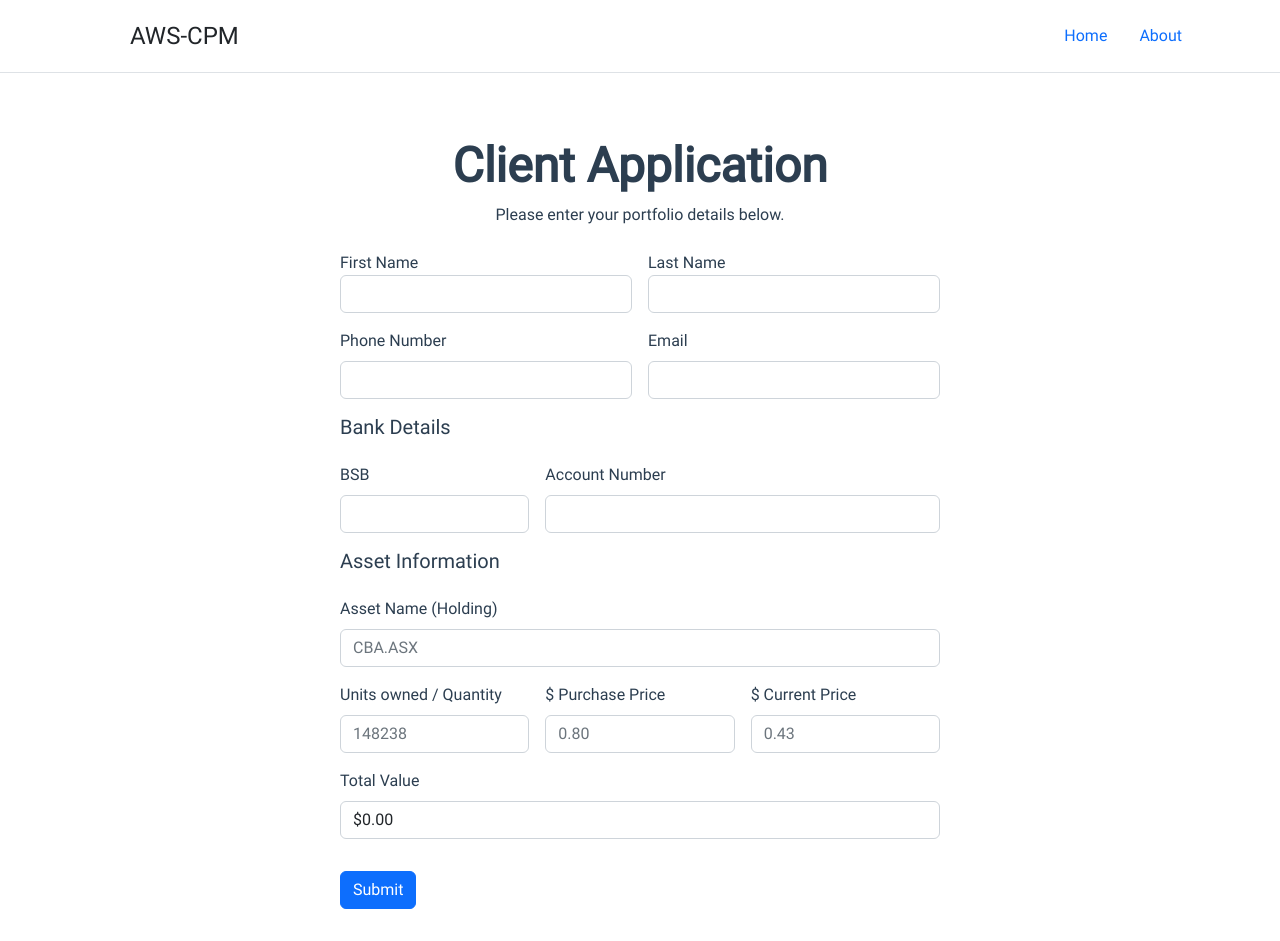
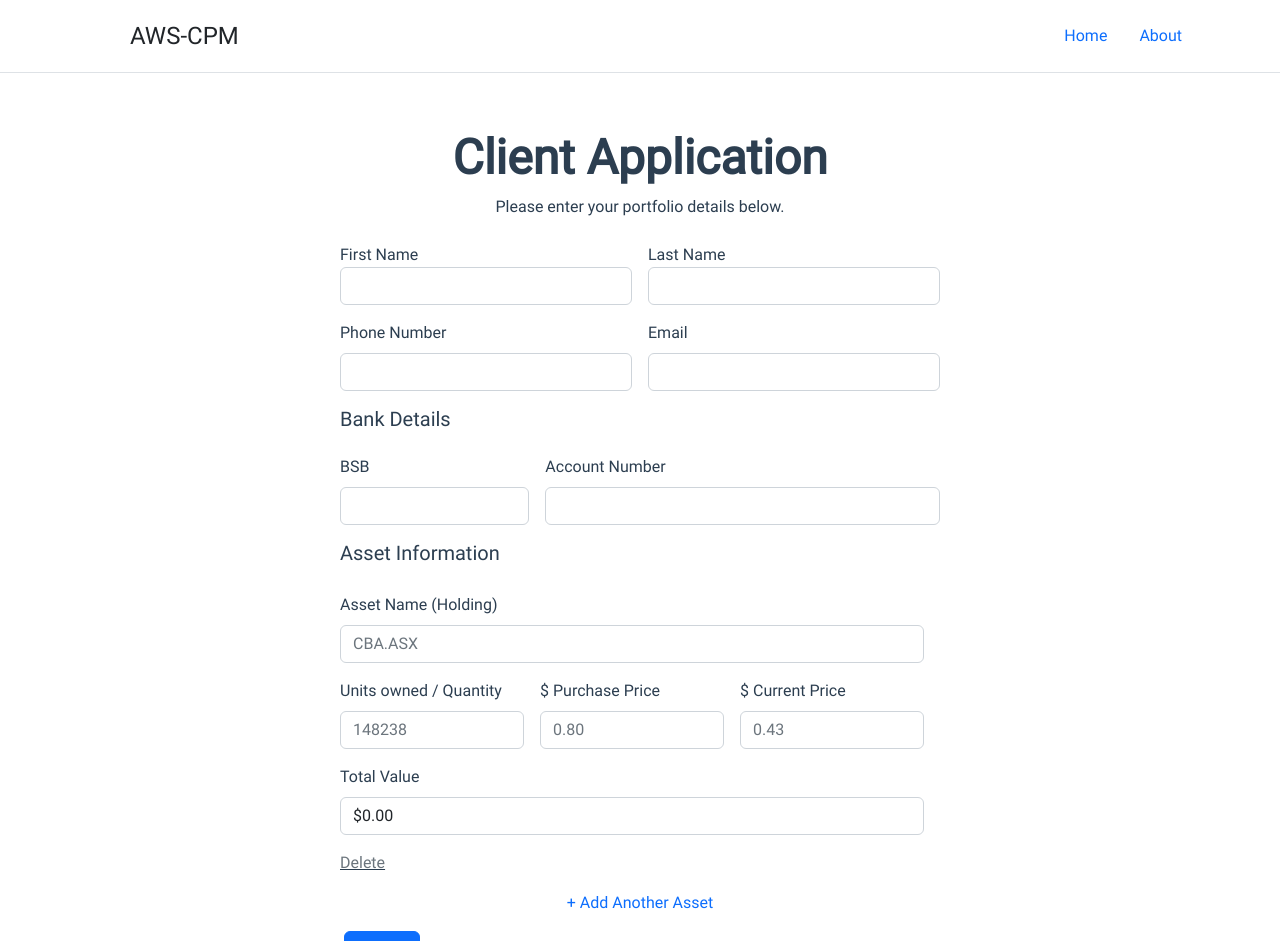
Before and after one commit to elvis-hai-le/aws-cpm, a Vue app in the folder frontend/: page /#/ in a window 1280 px wide. Shown: the top 941 px of the page. Built offline with nearby package versions, Linux system fonts and the light colour scheme.

Commit message:
form work

```diff
--- a/frontend/src/components/ClientForm.vue
+++ b/frontend/src/components/ClientForm.vue
@@ -1,61 +1,72 @@
 <template>
-    <div class="px-4 py-3 my-5 text-center">
+    <div class="px-4 py-2 my-5 text-center">
         <h1 class="display-5 fw-bold">Client Application</h1>
         <p class="mb-4">Please enter your portfolio details below.</p>
         <div class="form-wrap">
             <form class="row g-3 form-main">
                 <div class="col-md-6">
                     <label for="inputFName">First Name</label>
-                    <input type="text" class="form-control" id="inputFName">
+                    <input type="text" class="form-control" id="inputFName" v-model="name.first">
                 </div>
                 <div class="col-md-6">
                     <label for="inputLName">Last Name</label>
-                    <input type="text" class="form-control" id="inputLName">
+                    <input type="text" class="form-control" id="inputLName" v-model="name.last">
                 </div>
                 <div class="col-md-6">
                     <label for="inputPhone" class="form-label">Phone Number</label>
-                    <input type="phone" class="form-control" id="inputPhone">
+                    <input type="phone" class="form-control" id="inputPhone" v-model.number="phone">
                 </div>
                 <div class="col-md-6">
                     <label for="inputEmail" class="form-label">Email</label>
-                    <input type="email" class="form-control" id="inputEmail">
+                    <input type="email" class="form-control" id="inputEmail" v-model="email">
                 </div>
                 <div class="col-12">
                     <h3 class="lead">Bank Details</h3>
                 </div>
                 <div class="col-md-4">
                     <label for="inputBSB" class="form-label">BSB</label>
-                    <input type="text" class="form-control" id="inputBSB">
+                    <input type="text" class="form-control" id="inputBSB" v-model.number="bank.bsb">
                 </div>
                 <div class="col-md-8">
                     <label for="inputBank" class="form-label">Account Number</label>
-                    <input type="text" class="form-control" id="inputBank">
+                    <input type="text" class="form-control" id="inputBank" v-model.number="bank.account">
                 </div>
-                <div class="col-12">
+                <div class="col-12 md-0">
                     <h3 class="lead">Asset Information</h3>
                 </div>
+                <div class="asset g-3 mt-1 row" v-for="(asset, index) in assets" :key="index">
                     <div class="col-12">
                         <label for="aName" class="form-label">Asset Name (Holding)</label>
-                    <input type="text" placeholder="CBA.ASX" class="form-control" id="aName">
+                        <input type="text" placeholder="CBA.ASX" class="form-control" id="aName" v-model="asset.assetName">
                     </div>
                     <div class="col-md-4">
                         <label for="aQuantity" class="form-label">Units owned / Quantity</label>
-                    <input type="number" placeholder="148238" class="form-control" id="aQuantity">
+                        <input type="number" placeholder="148238" class="form-control" id="aQuantity"
+                            v-model.number="asset.quantity">
                     </div>
                     <div class="col-md-4">
                         <label for="pPrice" class="form-label">$ Purchase Price</label>
-                    <input type="number" placeholder="0.80" class="form-control" id="pPrice">
+                        <input type="number" placeholder="0.80" class="form-control" id="pPrice"
+                            v-model.number="asset.purchasePrice">
                     </div>
                     <div class="col-md-4">
                         <label for="cPrice" class="form-label">$ Current Price</label>
-                    <input type="number" placeholder="0.43" class="form-control" id="cPrice">
+                        <input type="number" placeholder="0.43" class="form-control" id="cPrice"
+                            v-model.number="asset.currentPrice">
                     </div>
                     <div class="col-12">
                         <label for="aTotal" class="form-label">Total Value</label>
-                    <p type="text" class="form-control" id="aTotal">$0.00</p>
+                        <p type="text" class="form-control" id="aTotal">${{ calculateTotal(asset).toFixed(2) }}</p>
+                    </div>
+                    <div class="col-12 mt-0 asset-delete">
+                        <span class="text-muted" @click="assets.splice(index, 1)">Delete</span>
+                    </div>
+                </div>
+                <div class="col-12 more-asset">
+                    <a @click="addAsset()">+ Add Another Asset</a>
                 </div>
                 <div class="col-12 form-submit">
-                    <button type="submit" class="btn btn-primary">Submit</button>
+                    <button type="submit" class="btn btn-primary mx-1">Submit</button>
                 </div>
             </form>
         </div>
@@ -65,6 +76,41 @@
 <script>
 export default {
     name: "ClientForm",
+    data() {
+        return {
+            name: {
+                first: '',
+                last: ''
+            },
+            phone: '',
+            email: '',
+            bank: {
+                bsb: '',
+                account: '',
+            },
+            assets: [
+                {
+                    assetName: '',
+                    quantity: '',
+                    purchasePrice: '',
+                    currentPrice: ''
+                }
+            ]
+        }
+    },
+    methods: {
+        addAsset() {
+            this.assets.push({
+                assetName: '',
+                quantity: '',
+                purchasePrice: '',
+                currentPrice: ''
+            });
+        },
+        calculateTotal(asset) {
+            return asset.currentPrice * asset.quantity
+        }
+    }
 };
 </script>
 
@@ -77,4 +123,19 @@ export default {
     max-width: 600px;
     margin: auto;
 }
+
+.more-asset {
+    text-align: center;
+}
+
+.more-asset a {
+    text-decoration: none;
+    color: var(--bs-link-color);
+    cursor: pointer;
+}
+.asset-delete{
+    text-align: left;
+    cursor: pointer;
+    text-decoration: underline;
+}
 </style>
```
Lines whose indentation alone changed are shown as unchanged.
